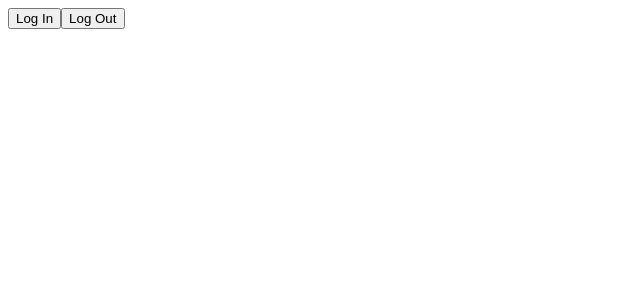
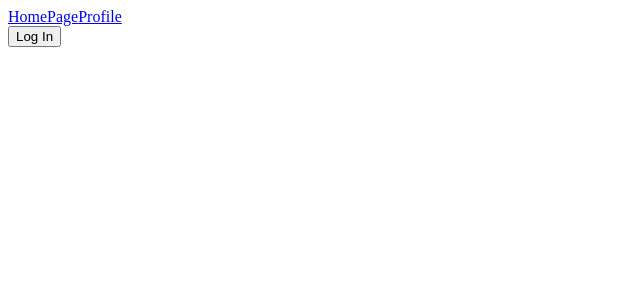
Before and after one commit to MarkvdKort/s3-individual-frontend, a React (Create React App) app in the folder frontend-s3/: page / in a window 1280 px wide. Shown: the top 300 px of the page, without its empty margins (0-640 px from the left). Built offline with nearby package versions, Linux system fonts and the light colour scheme.

Commit message:
Added Links

```diff
--- a/frontend-s3/src/App.js
+++ b/frontend-s3/src/App.js
@@ -2,13 +2,20 @@ import './App.css';
 import LoginButton from './LoginButton';
 import LogoutButton from './LogoutButton';
 import { useAuth0 } from "@auth0/auth0-react";
-import {Routes, Route, useNavigate, Navigate} from 'react-router-dom';
+import {Routes, Route, useNavigate, Navigate, BrowserRouter} from 'react-router-dom';
 import Profile from './Profile';
+import Navbar from './Navbar';
 function App() {
   const { user, isAuthenticated, isLoading } = useAuth0();
 
   return (
-    <><LoginButton /><LogoutButton /><Profile /></>
+    <BrowserRouter>
+    <Navbar />
+    <Routes>
+        <Route path='/' element={<LoginButton />} />
+        <Route path='/profile' element={<Profile />} />
+    </Routes>
+    </BrowserRouter>
  );
 }
 
--- /dev/null
+++ b/frontend-s3/src/Navbar.js
@@ -0,0 +1,12 @@
+import { Link } from "react-router-dom"
+
+const Navbar = () => {
+    return(
+        <nav className="Navbar">
+        <Link to="/">HomePage</Link>
+        <Link to="/profile">Profile</Link>
+        </nav>
+
+    )
+}
+export default Navbar
```
